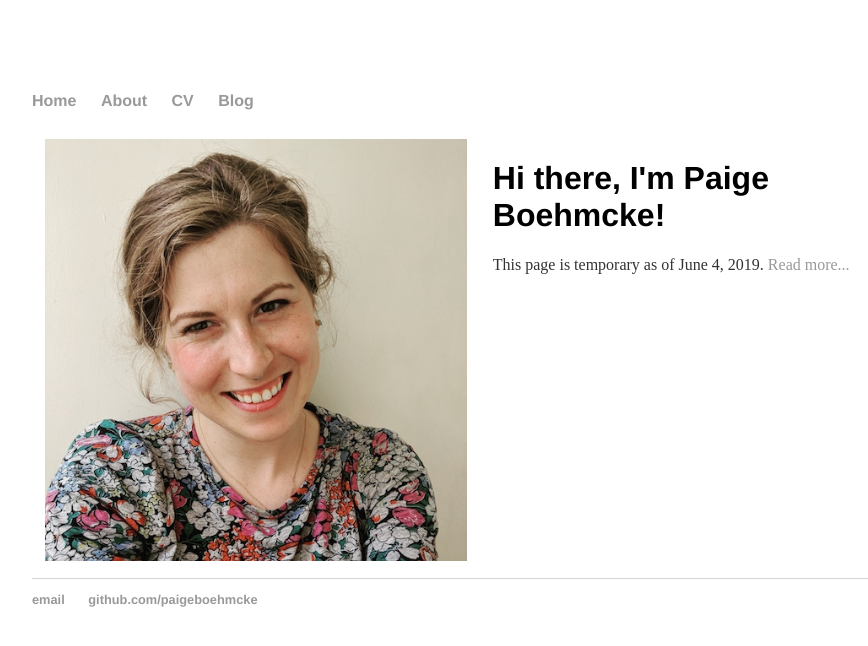
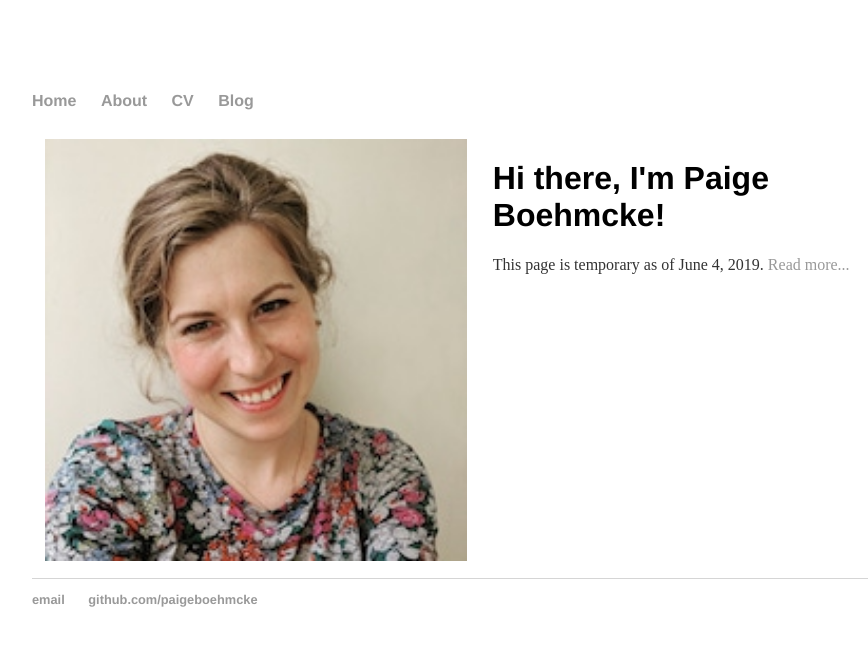
Before and after one commit to paigeboehmcke/paigeboehmcke.github.io, a Jekyll site: the page built from index.html, in a window 1280 px wide. Shown: the top 646 px of the page, without its empty margins (160-1028 px from the left). Built offline with Jekyll 4.4.1, drawn with Linux system fonts in a browser that asks for light colours.

Commit message:
Update index.html

```diff
--- a/index.html
+++ b/index.html
@@ -3,7 +3,7 @@
 title: Paige Boehmcke
 ---
 <div class="blurb">
-	<img src="/images/headshot.jpg" alt="paige headshot" width="100%">
+	<img src="/images/headshot_200px.jpg" alt="paige headshot" width="100%">
 </div>
 <div class="blurb">
 	<h1>Hi there, I'm Paige Boehmcke!</h1>
```
